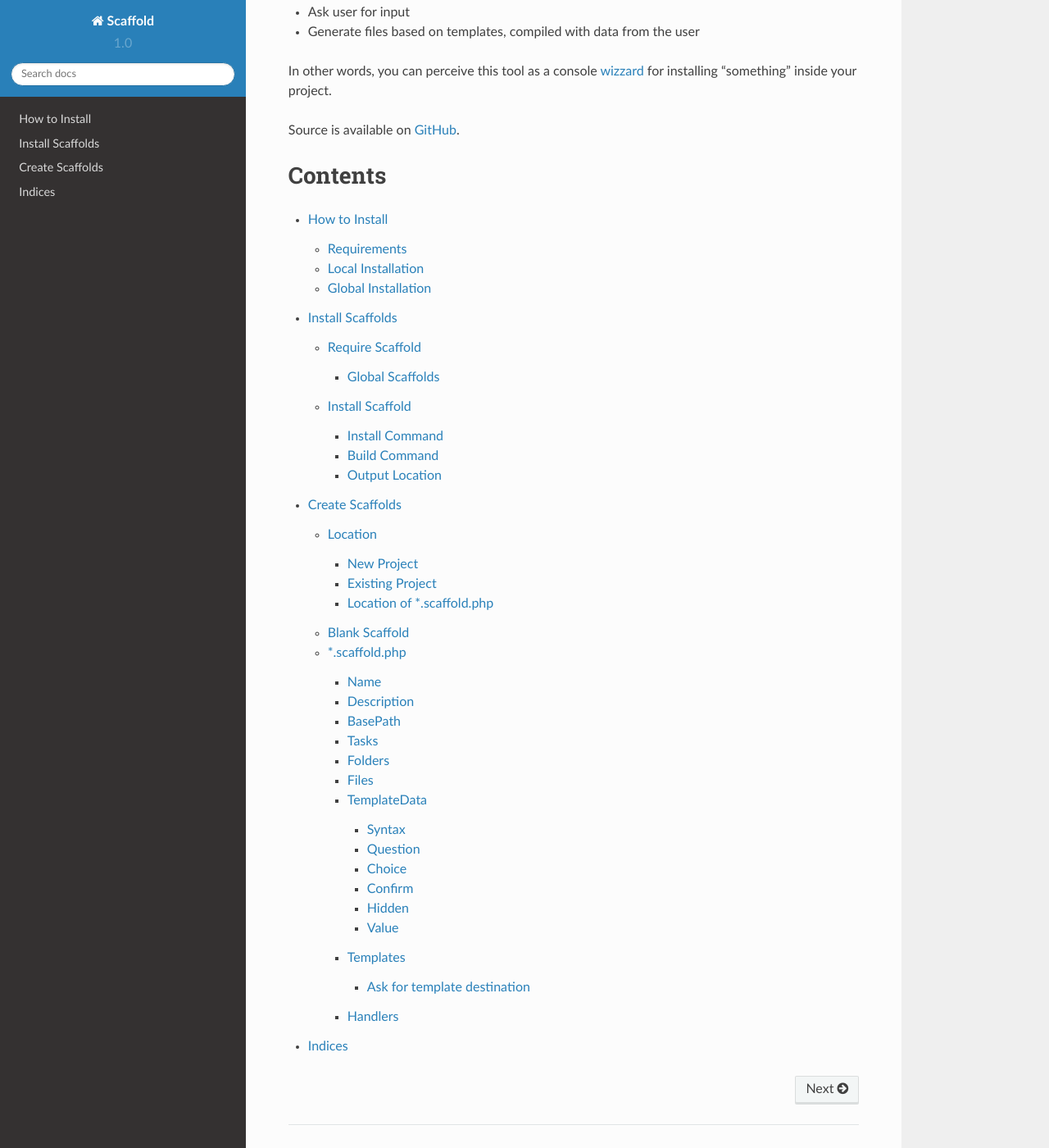
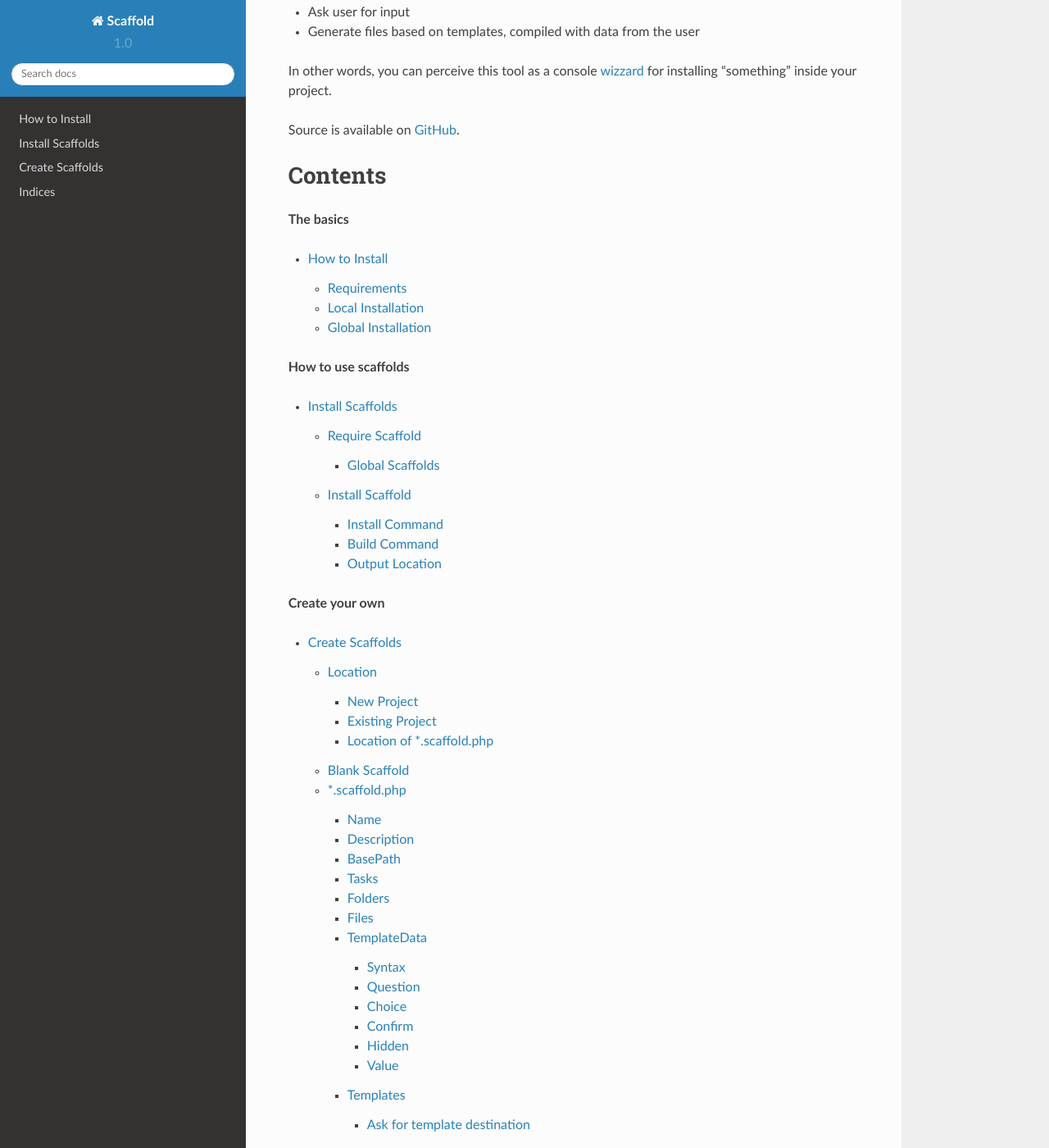
Before and after one commit to aedart/scaffold, a Sphinx documentation site: the page built from docs/source/index.rst, in a window 1280 px wide and 1400 px high, scrolled down 1717 px. Shown: the whole window at 82% size. Built offline with Sphinx 7.4.7 and the Read the Docs theme 2.0.0, drawn with Linux system fonts in a browser that asks for light colours.

Commit message:
Change table of content

```diff
--- a/docs/source/index.rst
+++ b/docs/source/index.rst
@@ -25,10 +25,30 @@ Source is available on `GitHub <https://github.com/aedart/scaffold>`_.
 Contents
 ========
 
+**The basics**
+
 .. toctree::
     :glob:
 
     how_to_install/index
+
+**How to use scaffolds**
+
+.. toctree::
+    :glob:
+
     install_scaffolds/index
+
+**Create your own**
+
+.. toctree::
+    :glob:
+
     create_scaffolds/index
+
+**Misc**
+
+.. toctree::
+    :glob:
+
     indices/index
```
